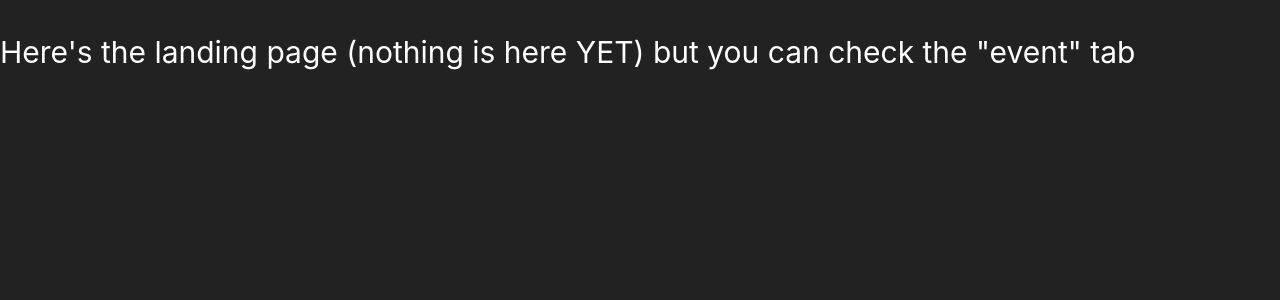
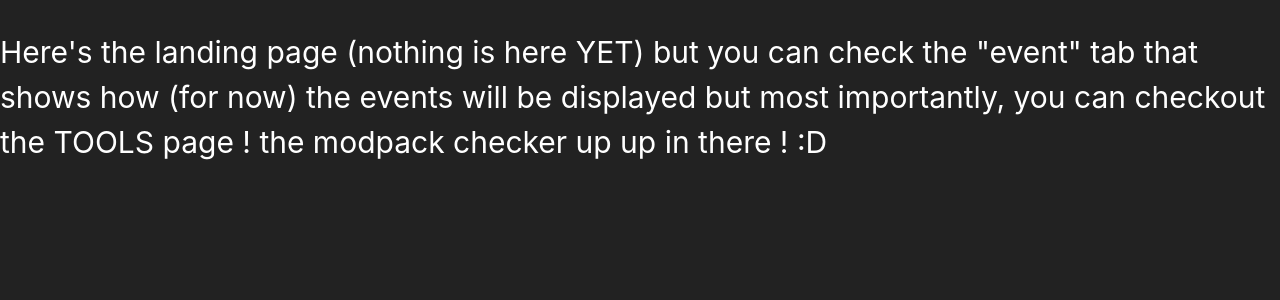
Before and after one commit to FyWolf/ProfiteersWEB, a Symfony app: template templates/index/index.html.twig in a window 1280 px wide. Shown: the part 135-435 px from the top of the page. Run offline with Twig, Linux system fonts and the light colour scheme; the template is opened without the code that fills it, so the values that code supplies are empty; some libraries are stand-ins or nearby versions.

Commit message:
Update index.html.twig

```diff
--- a/templates/index/index.html.twig
+++ b/templates/index/index.html.twig
@@ -3,5 +3,5 @@
 {% block title %}Profiteers home{% endblock %}
 
 {% block body %}
-    <p>Here's the landing page (nothing is here YET) but you can check the "event" tab</p>
+    <p>Here's the landing page (nothing is here YET) but you can check the "event" tab that shows how (for now) the events will be displayed but most importantly, you can checkout the TOOLS page ! the modpack checker up up in there ! :D</p>
 {% endblock %}
```
